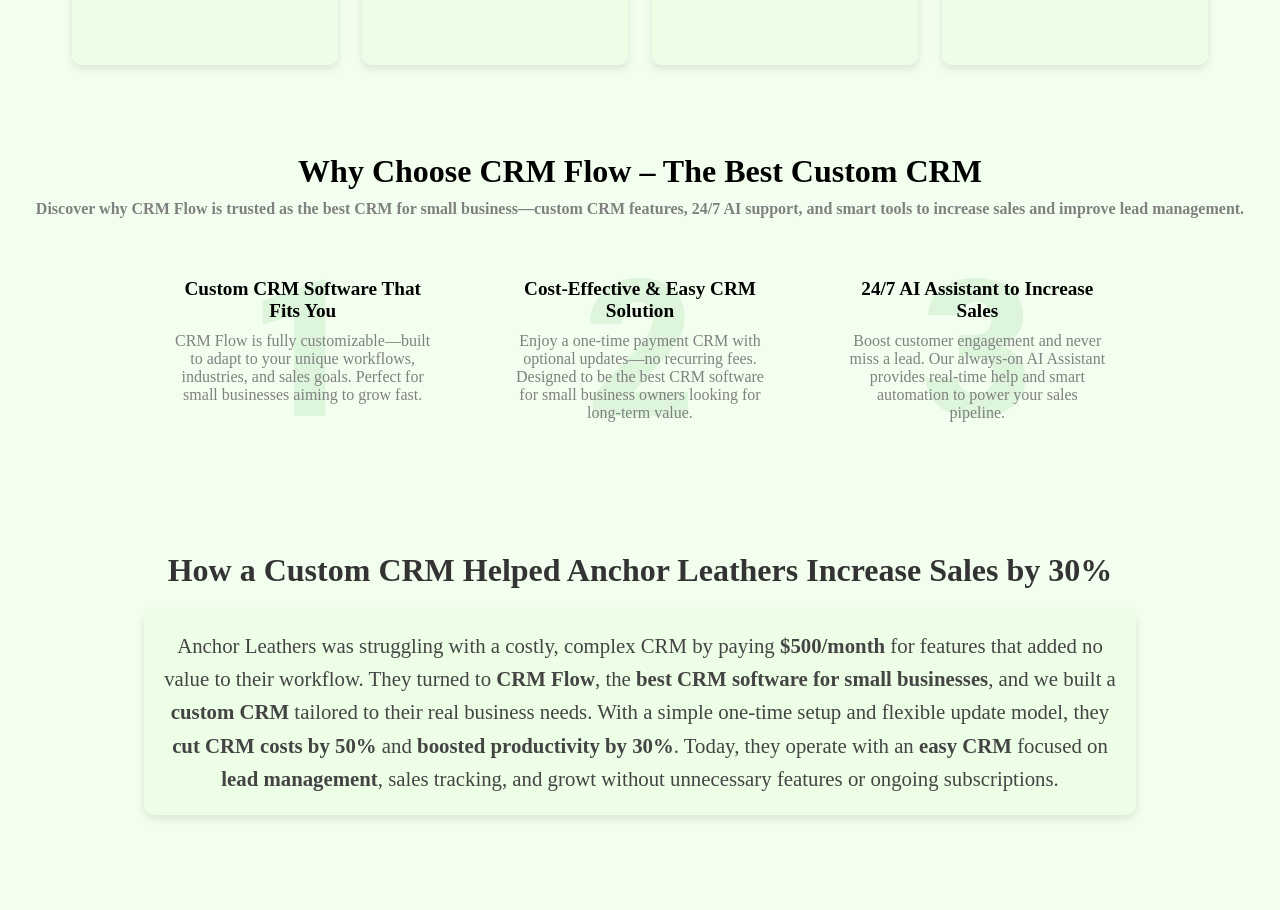
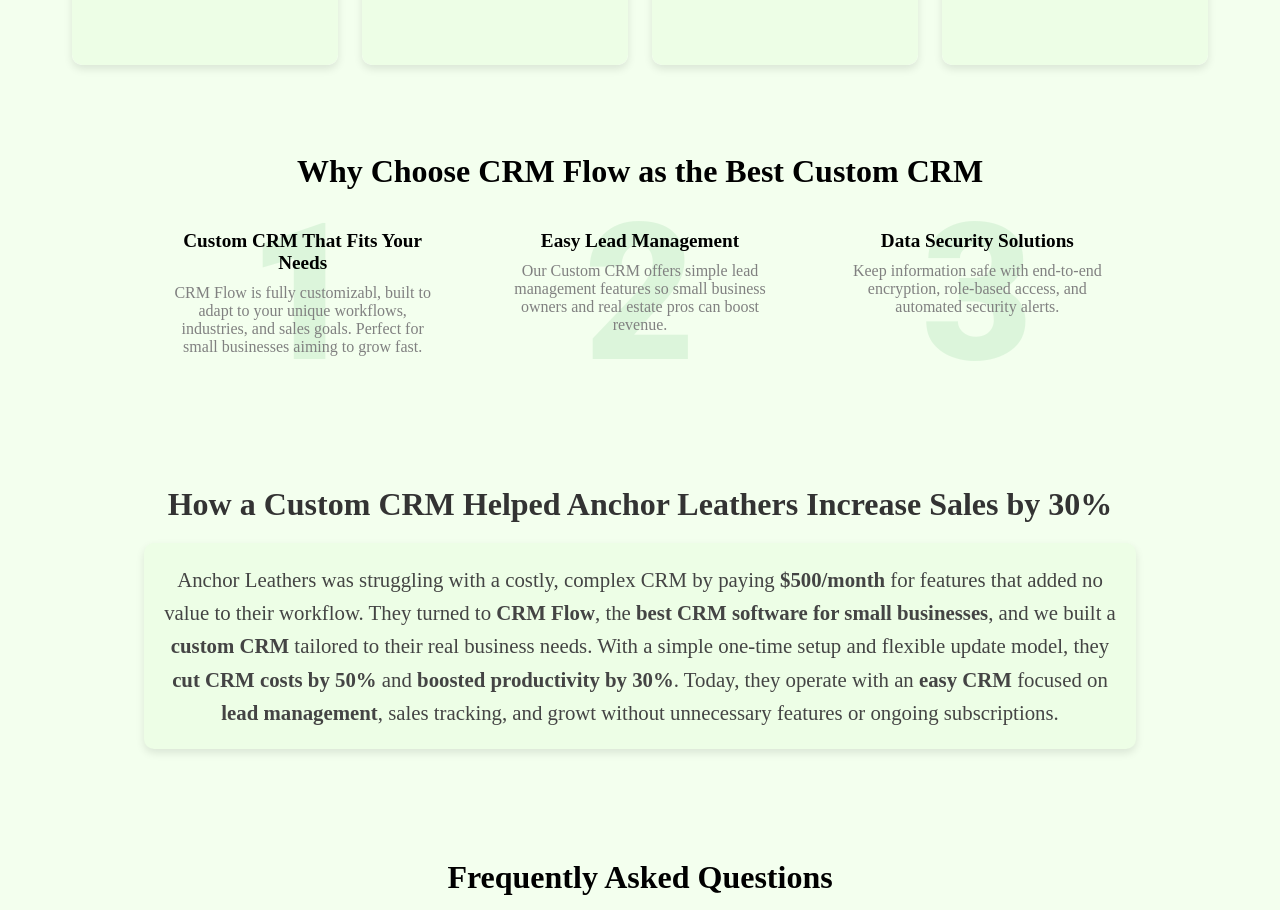
Before and after one commit to Sabarinathan-arun/CRM-Flow-1, a React (Create React App) app: page / in a window 1280 px wide. Shown: the part 2796-3706 px from the top of the page. Built offline with nearby package versions, Linux system fonts and the light colour scheme.

Commit message:
Update WhyChooseUs.jsx

```diff
--- a/src/component/LandingPageComponent/whychooseus/WhyChooseUs.jsx
+++ b/src/component/LandingPageComponent/whychooseus/WhyChooseUs.jsx
@@ -6,48 +6,39 @@
   const features = [
     {
       id: 1,
-      title: "Custom CRM Software That Fits You",
-      description: "CRM Flow is fully customizable—built to adapt to your unique workflows, industries, and sales goals. Perfect for small businesses aiming to grow fast.",
+      title: "Custom CRM That Fits Your Needs",
+      description: "CRM Flow is fully customizabl, built to adapt to your unique workflows, industries, and sales goals. Perfect for small businesses aiming to grow fast.",
     },
     {
       id: 2,
-      title: "Cost-Effective & Easy CRM Solution",
-      description: "Enjoy a one-time payment CRM with optional updates—no recurring fees. Designed to be the best CRM software for small business owners looking for long-term value.",
+      title: "Easy Lead Management",
+      description: "Our Custom CRM offers simple lead management features so small business owners and real estate pros can boost revenue.",
     },
     {
       id: 3,
-      title: "24/7 AI Assistant to Increase Sales",
-      description: "Boost customer engagement and never miss a lead. Our always-on AI Assistant provides real-time help and smart automation to power your sales pipeline.",
+      title: "Data Security Solutions",
+      description: "Keep information safe with end-to-end encryption, role-based access, and automated security alerts.",
     },
   ];
 
   return (
-    <section className="why-container" aria-label="Why Choose CRM Flow">
-      <Helmet>
-        <title>Why Choose CRM Flow - Best Custom CRM for Small Business</title>
-        <meta
-          name="description"
-          content="Explore why CRM Flow is the best CRM software for small business. Get a fully custom CRM with cost-effective pricing, lead management, and 24/7 AI support to increase sales."
-        />
-      </Helmet>
-
-      <h1 className="why-title">Why Choose CRM Flow – The Best Custom CRM</h1>
-      <p className="why-subtitle">
-        Discover why CRM Flow is trusted as the best CRM for small business—custom CRM features, 24/7 AI support, and smart tools to increase sales and improve lead management.
-      </p>
+    <div className="why-container" >
+      <h1 className="why-title">Why Choose CRM Flow as the Best Custom CRM</h1>
 
       <div className="why-grid">
         {features.map((feature) => (
-          <article key={feature.id} className="why-card" aria-label={feature.title}>
+          <div key={feature.id} className="why-card">
             <div className="why-number">{feature.id}</div>
             <div className="why-content">
               <h2 className="why-heading">{feature.title}</h2>
-              <p className="why-text">{feature.description}</p>
+              <p className="why-text">
+               {feature.description}
+              </p>
             </div>
-          </article>
+          </div>
         ))}
       </div>
-    </section>
+    </div>
   );
 };
 
```
Lines whose indentation alone changed are shown as unchanged.
